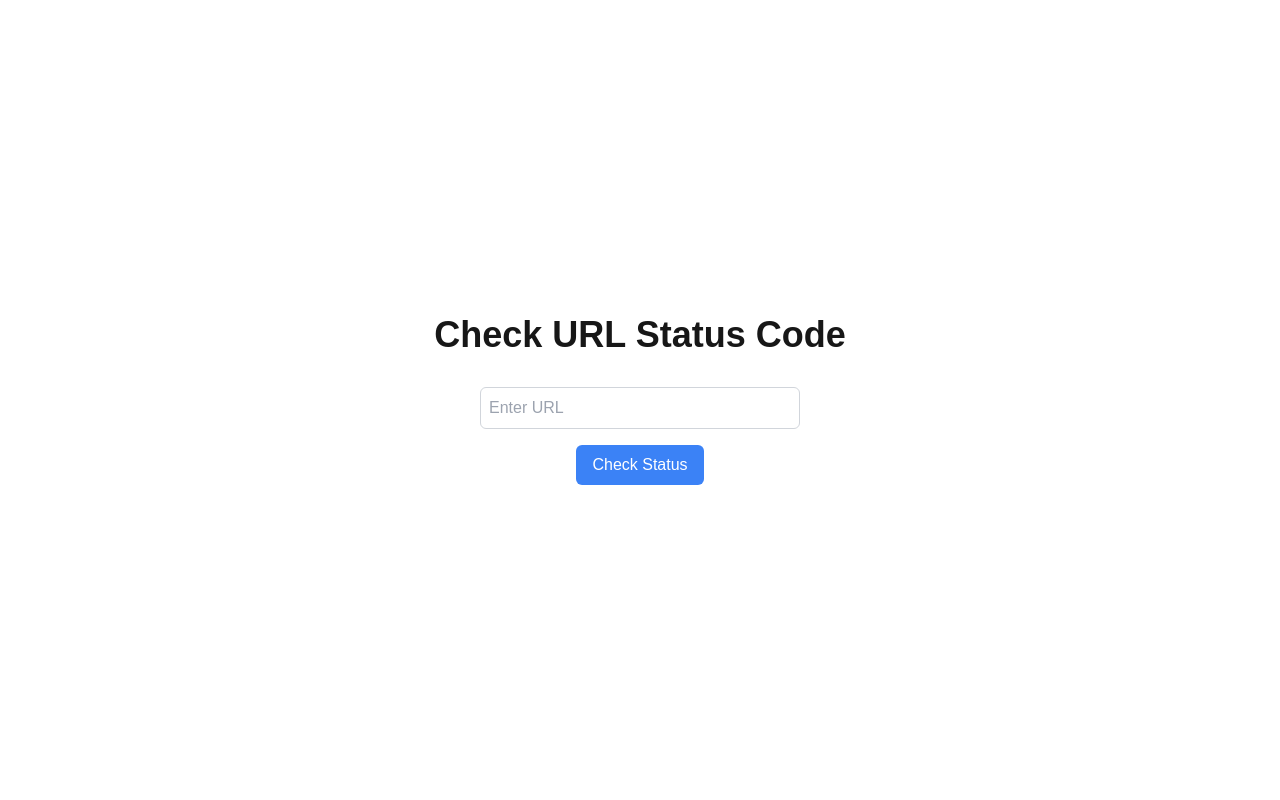
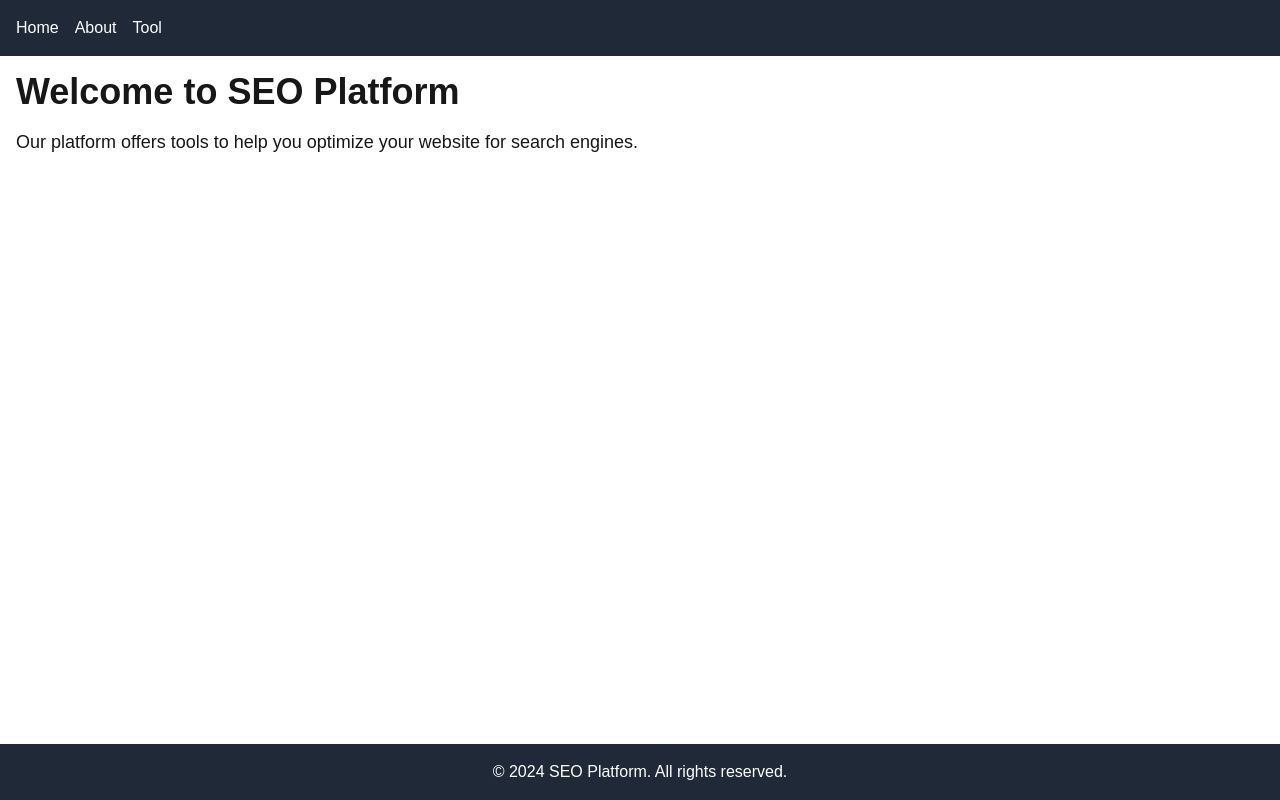
Before and after one commit to AminForou/seo-platform-frontend, a Next.js app: page / in a window 1280 px wide. Built offline with nearby package versions, Linux system fonts and the light colour scheme.

Commit message:
Add Home and About pages, Nav and Footer components, update routing for MPA behavior

```diff
--- /dev/null
+++ b/app/about/page.tsx
@@ -0,0 +1,22 @@
+// app/about/page.tsx
+
+import type { Metadata } from 'next';
+
+export const metadata: Metadata = {
+  title: 'About Us - SEO Platform',
+  description: 'Learn more about our mission and team at SEO Platform.',
+};
+
+export default function About() {
+  return (
+    <div className="container mx-auto p-4">
+      <h1 className="text-4xl font-bold mb-4">About Us</h1>
+      <p className="text-lg mb-2">
+        At SEO Platform, we are dedicated to helping you improve your website's search engine rankings.
+      </p>
+      <p className="text-lg">
+        Our team consists of experienced professionals passionate about SEO.
+      </p>
+    </div>
+  );
+}
--- /dev/null
+++ b/app/components/Footer.tsx
@@ -0,0 +1,9 @@
+// app/components/Footer.tsx
+
+export default function Footer() {
+  return (
+    <footer className="bg-gray-800 text-white p-4 text-center">
+      <p>&copy; {new Date().getFullYear()} SEO Platform. All rights reserved.</p>
+    </footer>
+  );
+}
--- /dev/null
+++ b/app/components/Nav.tsx
@@ -0,0 +1,19 @@
+// app/components/Nav.tsx
+
+export default function Nav() {
+    return (
+      <nav className="bg-gray-800">
+        <ul className="flex space-x-4 p-4 text-white">
+          <li>
+            <a href="/">Home</a>
+          </li>
+          <li>
+            <a href="/about">About</a>
+          </li>
+          <li>
+            <a href="/tool">Tool</a>
+          </li>
+        </ul>
+      </nav>
+    );
+  }
--- a/app/layout.tsx
+++ b/app/layout.tsx
@@ -1,10 +1,13 @@
 // app/layout.tsx
+
 import './globals.css';
 import type { Metadata } from 'next';
+import Nav from './components/Nav';
+import Footer from './components/Footer';
 
 export const metadata: Metadata = {
   title: 'SEO Platform',
-  description: 'Check URL Status Codes',
+  description: 'Optimize your website SEO with our tools.',
 };
 
 export default function RootLayout({
@@ -14,7 +17,11 @@ export default function RootLayout({
 }) {
   return (
     <html lang="en">
-      <body>{children}</body>
+      <body className="flex flex-col min-h-screen">
+        <Nav />
+        <main className="flex-grow">{children}</main>
+        <Footer />
+      </body>
     </html>
   );
 }
--- a/app/page.tsx
+++ b/app/page.tsx
@@ -1,78 +1,19 @@
 // app/page.tsx
-'use client';
 
-import { useState } from 'react';
-import axios from 'axios';
+import type { Metadata } from 'next';
+
+export const metadata: Metadata = {
+  title: 'Home - SEO Platform',
+  description: 'Welcome to our SEO Platform. Optimize your website now!',
+};
 
 export default function Home() {
-  const [urlInput, setUrlInput] = useState('');
-  const [statusCode, setStatusCode] = useState<number | null>(null);
-  const [error, setError] = useState<string | null>(null);
-
-  const handleSubmit = async (event: React.FormEvent) => {
-    event.preventDefault();
-    setStatusCode(null);
-    setError(null);
-
-
-    try {
-      const response = await axios.post(
-        `${process.env.NEXT_PUBLIC_BACKEND_URL}/api/check-url/`,
-
-        { url: urlInput }
-      );
-      setStatusCode(response.data.status_code);
-    } catch (err: unknown) {
-      if (axios.isAxiosError(err)) {
-        if (err.response) {
-          // Server responded with a status code outside the 2xx range
-          setError(err.response.data.error || 'An error occurred.');
-        } else if (err.request) {
-          // No response received
-          setError('No response received from the server.');
-        } else {
-          // Other errors
-          setError(err.message);
-        }
-      } else {
-        setError('An unexpected error occurred.');
-      }
-    }
-  };
-
   return (
-    <div className="flex flex-col items-center justify-center min-h-screen py-2">
-      <h1 className="text-4xl font-bold mb-8">Check URL Status Code</h1>
-      <form onSubmit={handleSubmit} className="flex flex-col items-center">
-        <input
-          type="text"
-          value={urlInput}
-          onChange={(e) => setUrlInput(e.target.value)}
-          placeholder="Enter URL"
-          className="border border-gray-300 rounded-md p-2 w-80 mb-4"
-        />
-        <button
-          type="submit"
-          className="bg-blue-500 text-white rounded-md px-4 py-2"
-        >
-          Check Status
-        </button>
-      </form>
-
-      {statusCode && (
-        <div className="mt-8">
-          <h2 className="text-2xl font-semibold">
-            Status Code: {statusCode}
-          </h2>
-        </div>
-      )}
-
-      {error && (
-        <div className="mt-8 text-red-500">
-          <h2 className="text-2xl font-semibold">Error:</h2>
-          <p>{error}</p>
-        </div>
-      )}
+    <div className="container mx-auto p-4">
+      <h1 className="text-4xl font-bold mb-4">Welcome to SEO Platform</h1>
+      <p className="text-lg">
+        Our platform offers tools to help you optimize your website for search engines.
+      </p>
     </div>
   );
 }
--- /dev/null
+++ b/app/tool/metadata.ts
@@ -0,0 +1,6 @@
+import type { Metadata } from 'next';
+
+export const metadata: Metadata = {
+  title: 'URL Status Checker - SEO Platform',
+  description: 'Check the status code of any URL using our tool.',
+};
--- /dev/null
+++ b/app/tool/page.tsx
@@ -0,0 +1,80 @@
+// app/tool/page.tsx
+'use client';
+
+import { useState } from 'react';
+import axios from 'axios';
+// Remove the metadata import and export
+// import type { Metadata } from 'next';
+// import { metadata } from './metadata';
+
+export default function Tool() {
+  const [urlInput, setUrlInput] = useState('');
+  const [statusCode, setStatusCode] = useState<number | null>(null);
+  const [error, setError] = useState<string | null>(null);
+
+  const handleSubmit = async (event: React.FormEvent) => {
+    event.preventDefault();
+    setStatusCode(null);
+    setError(null);
+
+    try {
+      const response = await axios.post(
+        `${process.env.NEXT_PUBLIC_BACKEND_URL}/api/check-url/`,
+        { url: urlInput }
+      );
+      setStatusCode(response.data.status_code);
+    } catch (err: any) {
+      console.error('Error:', err);
+      if (axios.isAxiosError(err)) {
+        if (err.response) {
+          // Server responded with a status code outside the 2xx range
+          setError(`Error ${err.response.status}: ${err.response.data.error || err.response.statusText}`);
+        } else if (err.request) {
+          // No response received
+          setError('No response received from the server.');
+        } else {
+          // Other errors
+          setError(err.message);
+        }
+      } else {
+        setError('An unexpected error occurred.');
+      }
+    }
+  };
+
+  return (
+    <div className="container mx-auto p-4">
+      <h1 className="text-4xl font-bold mb-8">Check URL Status Code</h1>
+      <form onSubmit={handleSubmit} className="flex flex-col items-center">
+        <input
+          type="text"
+          value={urlInput}
+          onChange={(e) => setUrlInput(e.target.value)}
+          placeholder="Enter URL"
+          className="border border-gray-300 rounded-md p-2 w-80 mb-4"
+        />
+        <button
+          type="submit"
+          className="bg-blue-500 text-white rounded-md px-4 py-2"
+        >
+          Check Status
+        </button>
+      </form>
+
+      {statusCode && (
+        <div className="mt-8">
+          <h2 className="text-2xl font-semibold">
+            Status Code: {statusCode}
+          </h2>
+        </div>
+      )}
+
+      {error && (
+        <div className="mt-8 text-red-500">
+          <h2 className="text-2xl font-semibold">Error:</h2>
+          <p>{error}</p>
+        </div>
+      )}
+    </div>
+  );
+}
```
